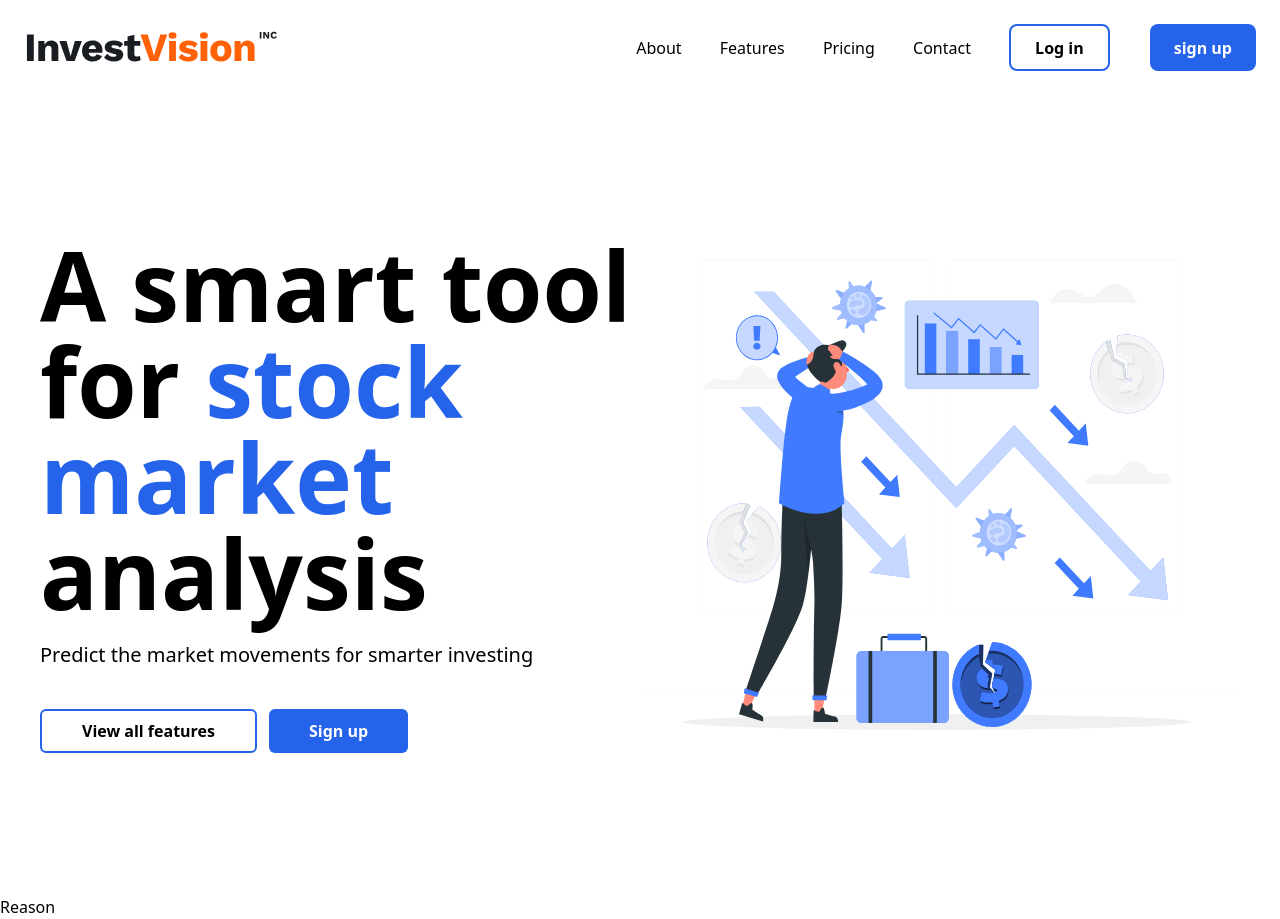
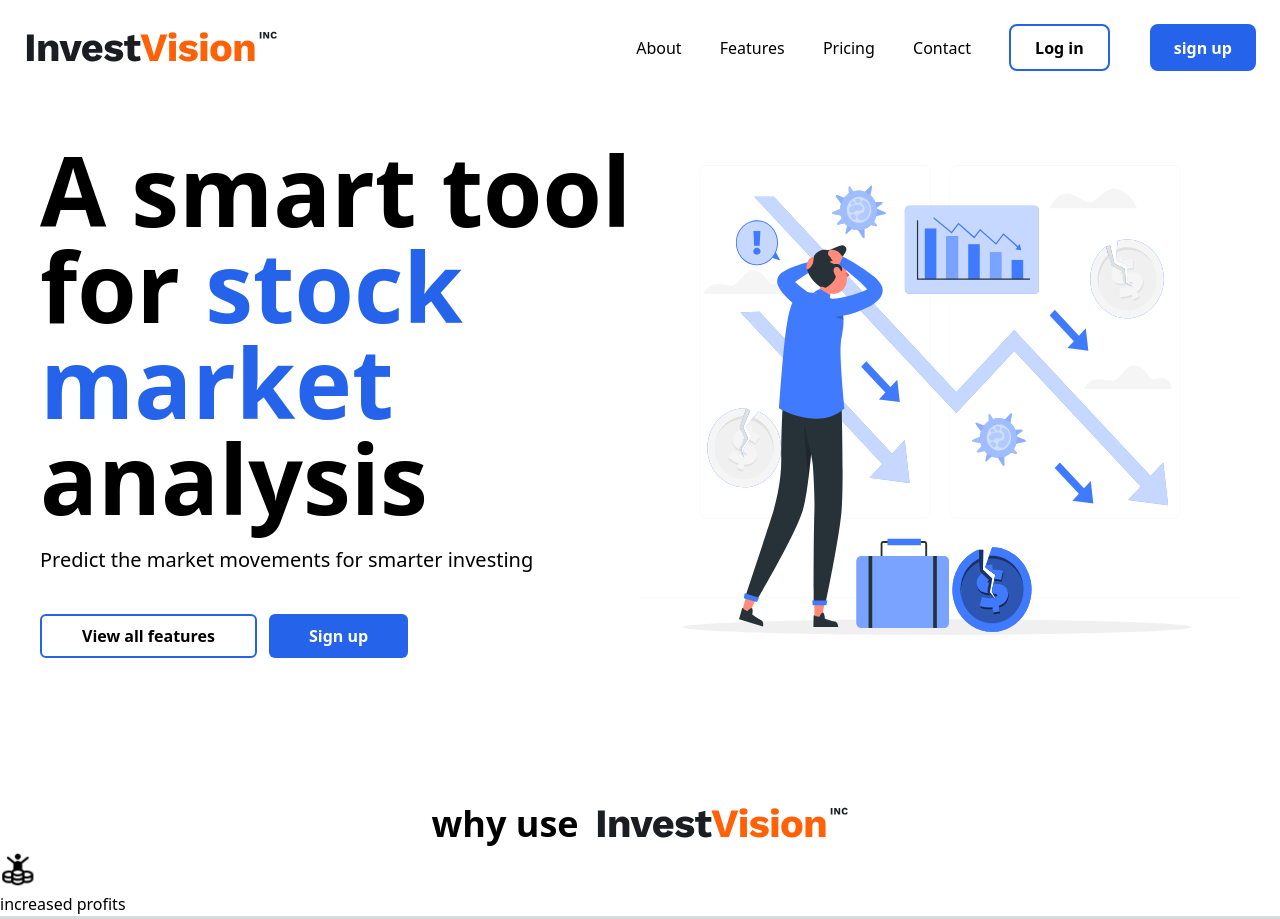
Before and after one commit to Oisavictor/stock-market-predictor, a Next.js app in the folder client/: page / in a window 1280 px wide. Built offline with nearby package versions, Linux system fonts and the light colour scheme.

Commit message:
made header fixed at the top

```diff
--- a/client/app/components/Header.tsx
+++ b/client/app/components/Header.tsx
@@ -3,7 +3,7 @@ import logo from '../assets/logo.svg'
 
 export default function Header() {
   return (
-    <header className='py-6 px-6 bg-white flex flex-row justify-between'>
+    <header className='py-6 px-6 bg-white flex flex-row justify-between fixed w-full'>
       <div className='mr-60'>
         <Image src={logo} alt='logo'/>
       </div>
--- a/client/app/components/Reason.tsx
+++ b/client/app/components/Reason.tsx
@@ -1,5 +1,20 @@
+import Image from 'next/image'
+import logo from '../assets/logo.svg'
+import ReasonCard from './ReasonCard'
+
 export default function Reason() {
   return (
-    <div>Reason</div>
+    <div>
+        <div className='flex items-center justify-center'>
+            <p className='text-4xl font-bold mr-4 mt--20'>why use</p>
+            <div >
+                <Image src={logo} alt='logo'/>
+            </div>
+        </div>
+        <div>
+          <ReasonCard/>
+        </div>
+
+    </div>
   )
 }
--- /dev/null
+++ b/client/app/components/ReasonCard.tsx
@@ -0,0 +1,13 @@
+import Image from 'next/image'
+import profits from '../assets/profits.svg'
+
+export default function ReasonCard() {
+  return (
+    <div className=''>
+        <div>
+          <Image src={profits} alt='logo'/>
+        </div>
+        <p>increased profits</p>
+    </div>
+  )
+}
```
Also changed, not shown: client/app/assets/profits.svg (added).
